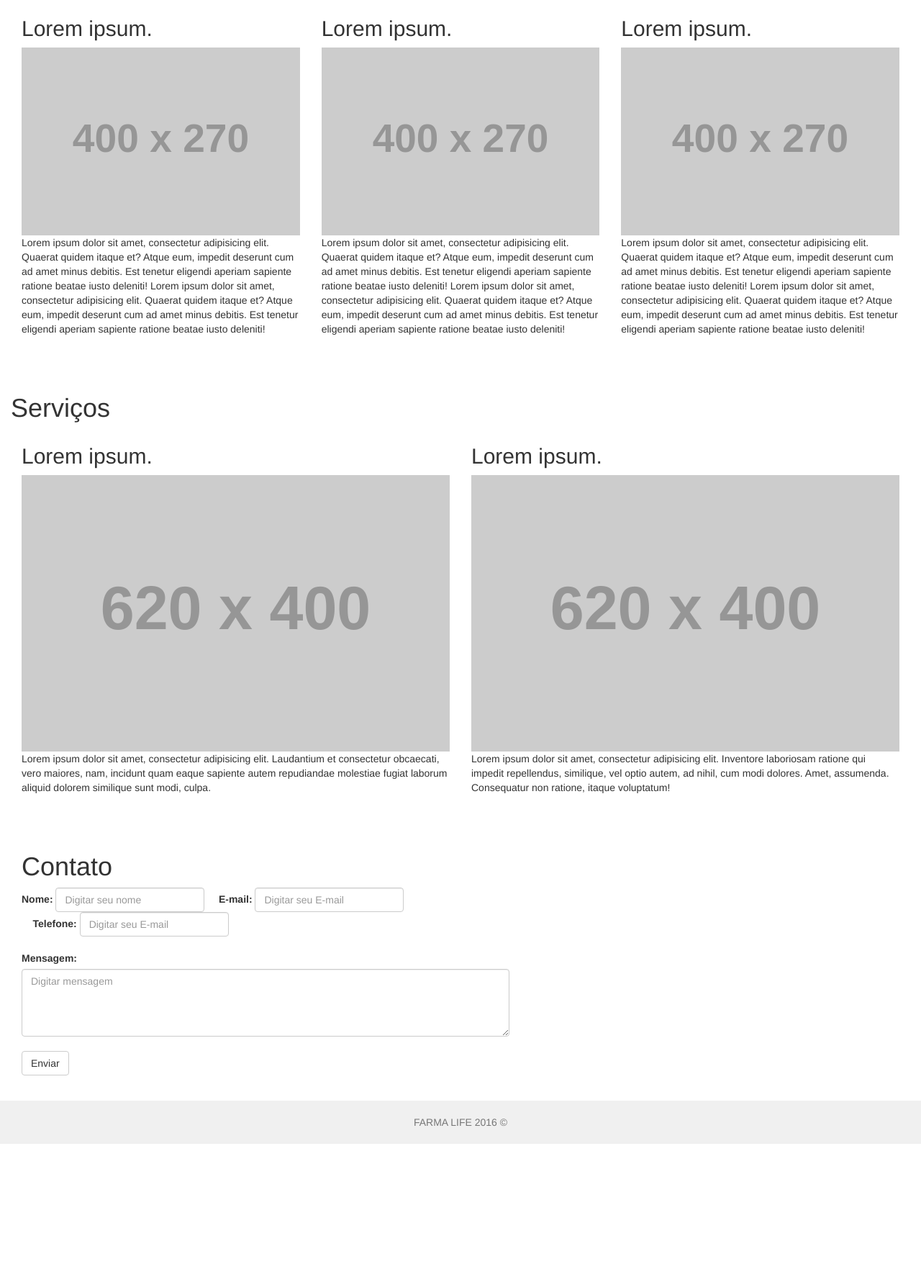
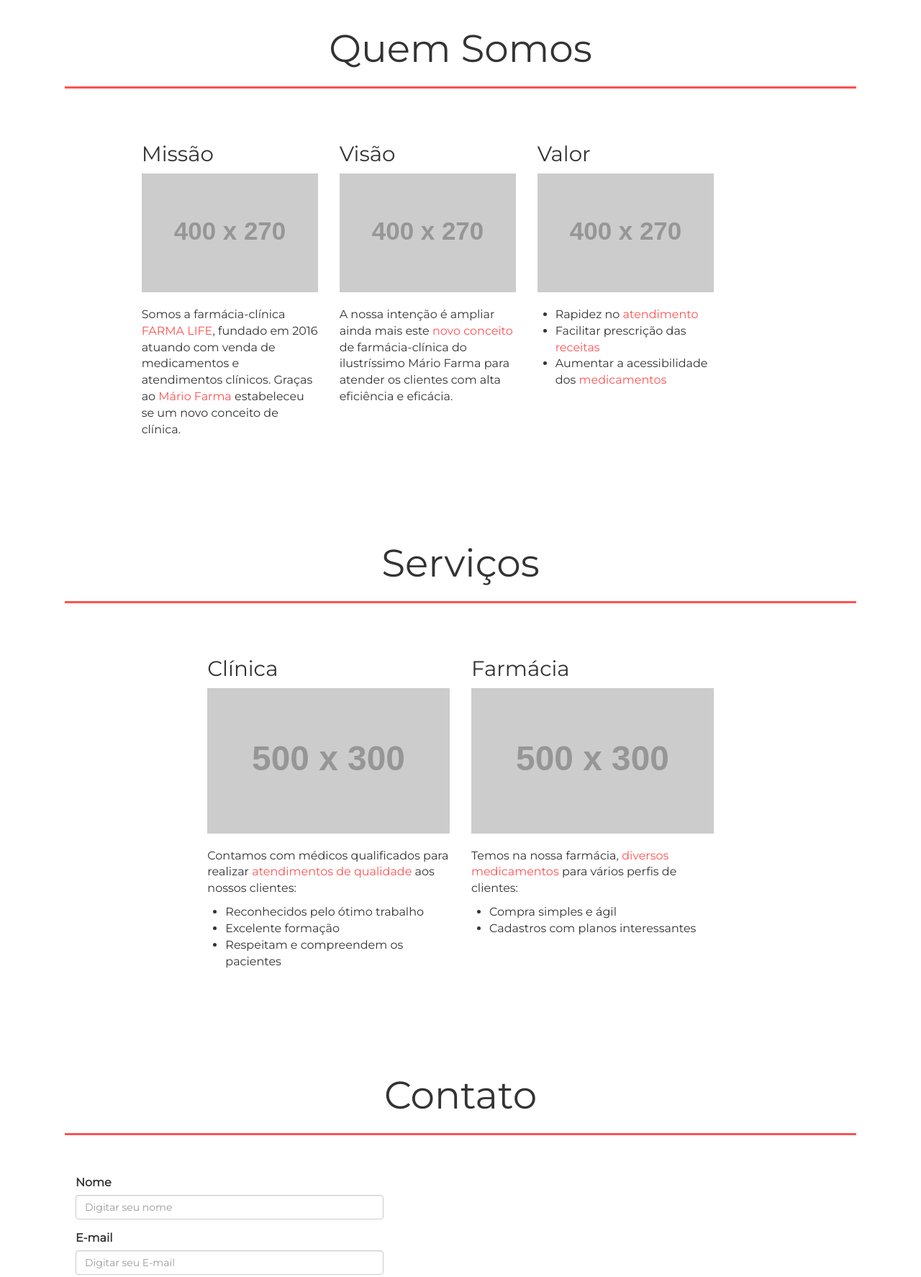
Before and after one commit to ltakato/blueapp-hackathon, a plain HTML site: page BLUEAPP SITE - CLIENTE/index.html in a window 1280 px wide. Shown: the part 543-2317 px from the top of the page at 72% size. Before the commit the page ends 2132 px from the top, so only its background shows below. Drawn offline with nearby package versions, Linux system fonts and the light colour scheme; placeholder pictures from the web are drawn by us.

Commit message:
alteracoes - novo design

```diff
--- a/BLUEAPP SITE - CLIENTE/index.html
+++ b/BLUEAPP SITE - CLIENTE/index.html
@@ -2,13 +2,18 @@
 <html>
 	<head>
 		<meta charset="UTF-8">
-		<title>BLUEAPP - Site Cliente</title>
+		<meta http-equiv="X-UA-Compatible" content="IE=edge">
+		<meta name="viewport" content="width=device-width, initial-scale=1, maximum-scale=1, user-scalable=no">
+		<meta name="author" content="Anderson Lima, Julio Cesar, Leonardo kukichi">
+		<meta name="description" content="Blue APP, o aplicativo do novembro azul o ano inteiro">
+		<meta  name="keywords" content="blue, app, novembro, azul, diabetes, cancer, prostata, aplicativo,  gratuito">
+		<meta name="theme-color" content="#1976D2">
+		<title>FARMA LIFE</title>
 		<link rel="stylesheet" href="https://maxcdn.bootstrapcdn.com/bootstrap/3.3.7/css/bootstrap.min.css">
-		<!-- jQuery library -->
         <script src="https://ajax.googleapis.com/ajax/libs/jquery/3.1.1/jquery.min.js"></script>
 		<script src="https://maxcdn.bootstrapcdn.com/bootstrap/3.3.7/js/bootstrap.min.js"></script>
-
-		<!--Meu CSS-->
+		<link href="https://fonts.googleapis.com/css?family=Open+Sans" rel="stylesheet">
+		<link href="https://fonts.googleapis.com/css?family=Montserrat" rel="stylesheet">
 		<link rel="stylesheet" href="style.css">
 
 		<script>
@@ -87,71 +92,83 @@
 		<!--Quem Somos-->
 		<div class="container-fluid secao" id="quem-somos">
 			<h1>Quem Somos</h1>
-		 	<div class="col-xs-12 col-md-4">
-		 	   	<h2>Lorem ipsum.</h2>
+		 	<div class="col-xs-12 col-md-3 col-md-offset-1">
+		 	   	<h2>Missão</h2>
 		 	   	<img src="http://placehold.it/400x270/000/fff" alt="" class="img-responsive">
-		 		<p>Lorem ipsum dolor sit amet, consectetur adipisicing elit. Quaerat quidem itaque et? Atque eum, impedit deserunt cum ad amet minus debitis. Est tenetur eligendi aperiam sapiente ratione beatae iusto deleniti! Lorem ipsum dolor sit amet, consectetur adipisicing elit. Quaerat quidem itaque et? Atque eum, impedit deserunt cum ad amet minus debitis. Est tenetur eligendi aperiam sapiente ratione beatae iusto deleniti!</p>
+		 		<p>Somos a farmácia-clínica <span class="rosa">FARMA LIFE</span>, fundado em 2016 atuando com venda de medicamentos e atendimentos clínicos. Graças ao <span class="rosa">Mário Farma</span> estabeleceu se um novo conceito de clínica.</p>
 		 	</div>
-		 	<div class="col-xs-12 col-md-4">
-		 	   	<h2>Lorem ipsum.</h2>
+		 	<div class="col-xs-12 col-md-3">
+		 	   	<h2>Visão</h2>
 		 	   	<img src="http://placehold.it/400x270/000/fff" alt="" class="img-responsive">
-		 		<p>Lorem ipsum dolor sit amet, consectetur adipisicing elit. Quaerat quidem itaque et? Atque eum, impedit deserunt cum ad amet minus debitis. Est tenetur eligendi aperiam sapiente ratione beatae iusto deleniti! Lorem ipsum dolor sit amet, consectetur adipisicing elit. Quaerat quidem itaque et? Atque eum, impedit deserunt cum ad amet minus debitis. Est tenetur eligendi aperiam sapiente ratione beatae iusto deleniti!</p>
+		 		<p>A nossa intenção é ampliar ainda mais este <span class="rosa">novo conceito</span> de farmácia-clínica do ilustríssimo Mário Farma para atender os clientes com alta eficiência e eficácia.</p>
 		 	</div>
-		 	<div class="col-xs-12 col-md-4">
-		 	   	<h2>Lorem ipsum.</h2>
+		 	<div class="col-xs-12 col-md-3">
+		 	   	<h2>Valor</h2>
 		 	   	<img src="http://placehold.it/400x270/000/fff" alt="" class="img-responsive">
-		 		<p>Lorem ipsum dolor sit amet, consectetur adipisicing elit. Quaerat quidem itaque et? Atque eum, impedit deserunt cum ad amet minus debitis. Est tenetur eligendi aperiam sapiente ratione beatae iusto deleniti! Lorem ipsum dolor sit amet, consectetur adipisicing elit. Quaerat quidem itaque et? Atque eum, impedit deserunt cum ad amet minus debitis. Est tenetur eligendi aperiam sapiente ratione beatae iusto deleniti!</p>
+		 		<ul>
+		 			<li>Rapidez no <span class="rosa">atendimento</span></li>
+		 			<li>Facilitar prescrição das <span class="rosa">receitas</span></li>
+		 			<li>Aumentar a acessibilidade dos <span class="rosa">medicamentos</span></li>
+		 		</ul>
 		 	</div>
 		</div>
 
 		<!-- Serviços-->
 		<div class="container-fluid secao" id="servicos">
 			<h1>Serviços</h1>
-			<div class="col-xs-12 col-md-6">
-				<h2>Lorem ipsum.</h2>
-	 	    	<img src="http://placehold.it/620x400/000/fff" alt="" class="img-responsive">
-	 	    	<p>Lorem ipsum dolor sit amet, consectetur adipisicing elit. Laudantium et consectetur obcaecati, vero maiores, nam, incidunt quam eaque sapiente autem repudiandae molestiae fugiat laborum aliquid dolorem similique sunt modi, culpa.</p>
+			<div class="col-xs-12 col-md-4 col-md-offset-2">
+				<h2>Clínica</h2>
+	 	    	<img src="http://placehold.it/500x300/000/fff" alt="" class="img-responsive">
+	 	    	<p>Contamos com médicos qualificados para realizar <span class="rosa">atendimentos de qualidade</span> aos nossos clientes:</p>
+	 	    	<ul>
+	 	    		<li>Reconhecidos pelo ótimo trabalho</li>
+	 	    		<li>Excelente formação</li>
+	 	    		<li>Respeitam e compreendem os pacientes</li>
+	 	    	</ul>
 			</div>
-			<div class="col-xs-12 col-md-6">
-				<h2>Lorem ipsum.</h2>
-		 		<img src="http://placehold.it/620x400/000/fff" alt="" class="img-responsive">
-				<p>Lorem ipsum dolor sit amet, consectetur adipisicing elit. Inventore laboriosam ratione qui impedit repellendus, similique, vel optio autem, ad nihil, cum modi dolores. Amet, assumenda. Consequatur non ratione, itaque voluptatum!</p>
+			<div class="col-xs-12 col-md-4">
+				<h2>Farmácia</h2>
+		 		<img src="http://placehold.it/500x300/000/fff" alt="" class="img-responsive">
+				<p>Temos na nossa farmácia, <span class="rosa">diversos medicamentos</span> para vários perfis de clientes:</p>
+				<ul>
+					<li>Compra simples e ágil</li>
+					<li>Cadastros com planos interessantes</li>
+				</ul>
 			</div>
 		</div>
 
 		<!--Contato-->
 		<div class="container-fluid secao" id="contato">
-			<div class="col-xs-12 col-md-7">
 			<h1>Contato</h1>
-				<form class="form-inline">
+			<div class="col-xs-12 col-md-5">
 				<div class="form-group">
-						<label for="nome">Nome:</label>
-						<input type="text" class="form-control" id="nome" placeholder="Digitar seu nome"></input>
+					<label for="nome">Nome</label>
+					<input type="text" class="form-control" id="nome" placeholder="Digitar seu nome">
 				</div>
 				<div class="form-group">
-						<label for="email">&nbsp;&nbsp;&nbsp;&nbsp;E-mail:</label>
-						<input type="email" class="form-control" id="email" placeholder="Digitar seu E-mail"></input>
+					<label for="email">E-mail</label>
+					<input type="email" class="form-control" id="email" placeholder="Digitar seu E-mail">
 				</div>
 				<div class="form-group">
-						<label for="telefone">&nbsp;&nbsp;&nbsp;&nbsp;Telefone:</label>
-						<input type="text" class="form-control" id="telefone" placeholder="Digitar seu E-mail"></input>
+					<label for="telefone">Telefone</label>
+					<input type="text" class="form-control" id="telefone" placeholder="Digitar seu Telefone">
 				</div>
-				</form>
 				<div class="form-group">
+					<label for="mensagem">Mensagem</label>
+					<textarea class="form-control" id="mensagem" placeholder="Digitar mensagem"></textarea>
 					<br>
-					<label for="mensagem">Mensagem:</label>
-					<textarea class="form-control mensagem" id="mensagem" rows="4" placeholder="Digitar mensagem"></textarea>
-					<br>
-					<button type="sumbit" class="btn btn-default">Enviar</button>
+					<button type="sumbit" class="btn btn-primary">Enviar</button>
 				</div>
 			</div>
-			<div class="col-xs-12 col-md-5">
+
 					<!-- google maps, desativar scroll-->
 				</div>
 			</div>
+		</div>
+
 		<footer class="footer">
 			<div class="container">
-				<span class="text-muted">FARMA LIFE 2016 ©</span>
+				<span class="text-muted">FARMA LIFE 2016 ©&nbsp;&nbsp;&nbsp;-&nbsp;&nbsp;&nbsp;Todos direitos reservados</span>
 			</div>
 		</footer>
 	</body>
--- a/BLUEAPP SITE - CLIENTE/style.css
+++ b/BLUEAPP SITE - CLIENTE/style.css
@@ -1,11 +1,48 @@
 @charset "UTF-8";
+
+body {
+	font-family: 'Montserrat', sans-serif;
+    /*font-family: 'Open Sans', sans-serif;*/
+    font-size: 12pt;
+}
 
 .navbar {
 	border-radius: 0px;
+	padding: 0px 15px;
 }
 
 .navbar {
 	margin-bottom: 0px;
+	min-height: 70px;
+	font-size: 20px;
+}
+
+span.rosa {
+	color: #ff5252;
+}
+
+.navbar-inverse {
+	background-color: #ff5252;
+	border: hidden;
+}
+
+.navbar-brand {
+	height: 70px;
+	padding: 20px;
+	color: #ffffff;
+}
+
+.navbar-inverse .navbar-brand {
+    color: #ffffff;
+}
+
+.navbar-inverse .navbar-nav > li > a {
+	color: #ffffff;
+}
+
+.nav > li > a {
+	height: 70px;
+	padding: 20px;
 }
 
 .carousel-indicators li {
@@ -19,7 +56,7 @@
 }
 
 .footer {
-	line-height: 60px;
+	line-height: 80px;
 	background-color: #f0f0f0;
 	position: absolute;
 	width: 100%;
@@ -34,9 +71,37 @@
 }
 
 .secao {
-	padding-top: 50px;
+	padding: 90px 90px 0px 90px;
 }
 
-.mensagem {
-	width: 97%;
+ul {
+	margin-left: -15px;
 }
+
+#contato {
+	padding-bottom: 130px;
+}
+
+.text-muted {
+    color: #555;
+}
+
+h1 {
+	font-size: 40pt;
+	text-align: center;
+	margin-bottom: 55px;
+	border-bottom: 3px solid #ff5252;
+	line-height: 200%;
+}
+
+h2 {
+	font-size: 22pt;
+}
+
+p {
+	font-size: 12pt;
+}
+
+img {
+	margin-bottom: 20px;
+}
```
Lines whose indentation alone changed are shown as unchanged.
